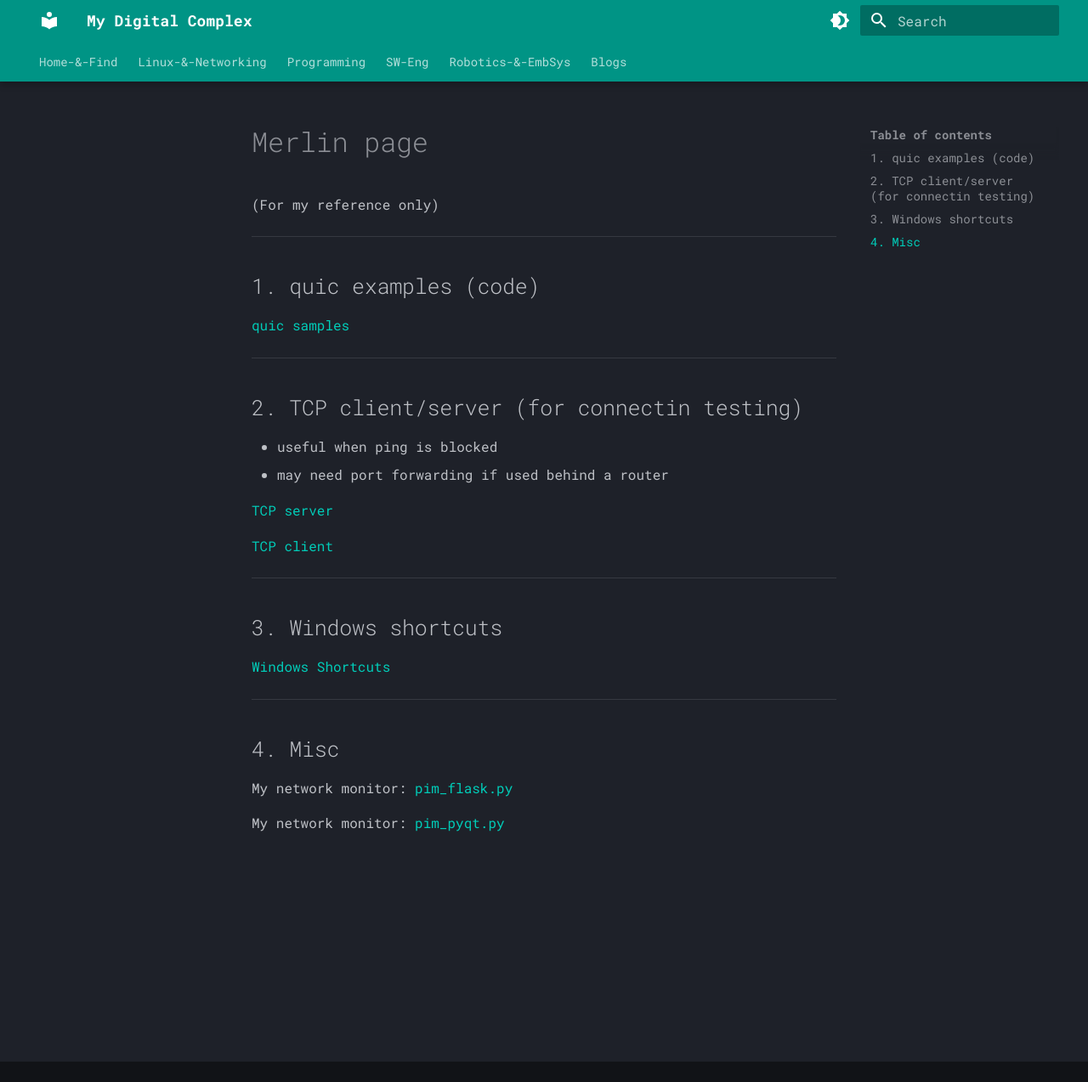
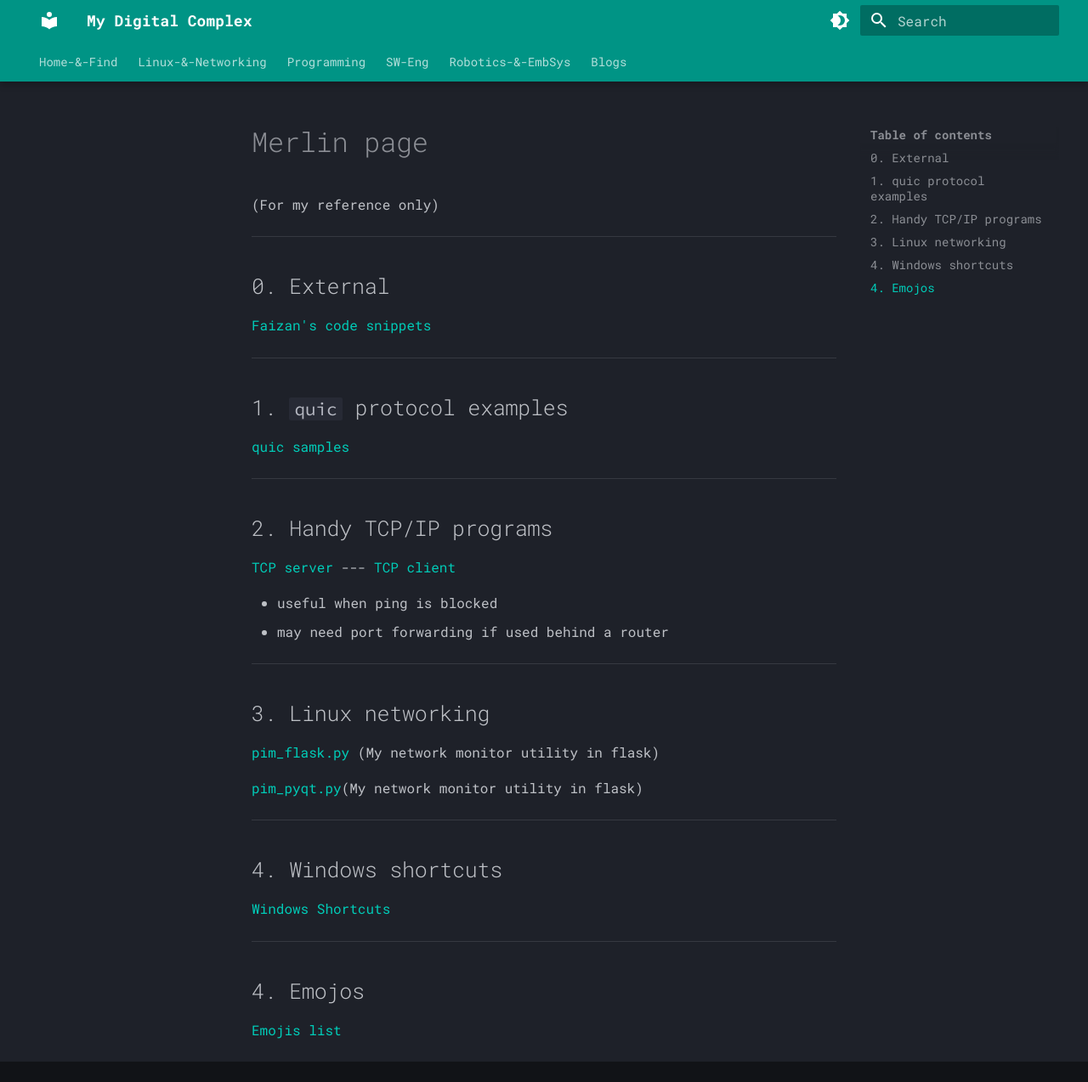
Before and after one commit to alohamujeeb/alohamujeeb.github.io, an MkDocs documentation site: the page built from docs/merlin/index.md, in a window 1280 px wide and 1274 px high. Shown: the whole window at 85% size. Built offline with MkDocs 1.6.1 and Material for MkDocs 9.7.7, drawn with Linux system fonts in a browser that asks for light colours.

Commit message:
file restructuring

````diff
--- a/docs/merlin/index.md
+++ b/docs/merlin/index.md
@@ -7,27 +7,34 @@ search:
 (For my reference only)
 
 ---
-## 1. quic examples (code)
+## 0. External
+[Faizan's code snippets](https://faizansiddiqui.me/snippets/)
+
+---
+## 1. ```quic``` protocol examples
 [quic samples](./quic-examples-1.zip)
 
 ---
-## 2. TCP client/server (for connectin testing)
+## 2. Handy TCP/IP programs
 
-- useful when ping is blocked
+[TCP server](./tcp_server_hello.py) --- [TCP client](./tcp_client_hello.py)<br>
+
+- useful when ping is blocked<bt>
 - may need port forwarding if used behind a router
 
-[TCP server](./tcp_server_hello.py)
+---
 
-[TCP client](./tcp_client_hello.py)
+## 3. Linux networking
+
+[pim_flask.py](./pim_flask.py) (My network monitor utility in flask)
+
+[pim_pyqt.py](./pim_pyqt.py)(My network monitor utility in flask)
 
 ---
-## 3. Windows shortcuts
-
+## 4. Windows shortcuts
 [Windows Shortcuts](windows_shortcuts.md)
 
 ---
-## 4. Misc
+## 4. Emojos
 
-My network monitor: [pim_flask.py](./pim_flask.py)
-
-My network monitor: [pim_pyqt.py](./pim_pyqt.py)
+[Emojis list](emoji-list.md)
--- a/mkdocs.yml
+++ b/mkdocs.yml
@@ -115,8 +115,8 @@ nav:
       - Keywords/Tags: tags.md
     - <h2>Updates</h2>:
       - Whats New: whatsnew.md
-    - <h2>Reference Bits</h2>:
-      - emojis-list: emoji-list.md
+    #- <h2>Reference Bits</h2>:
+    #  - emojis-list: emoji-list.md
 
   - Linux-&-Networking:
     - Linux: linux/index.md
````
Also changed, not shown: docs/merlin/emoji-list.md (renamed from docs/emoji-list.md).
